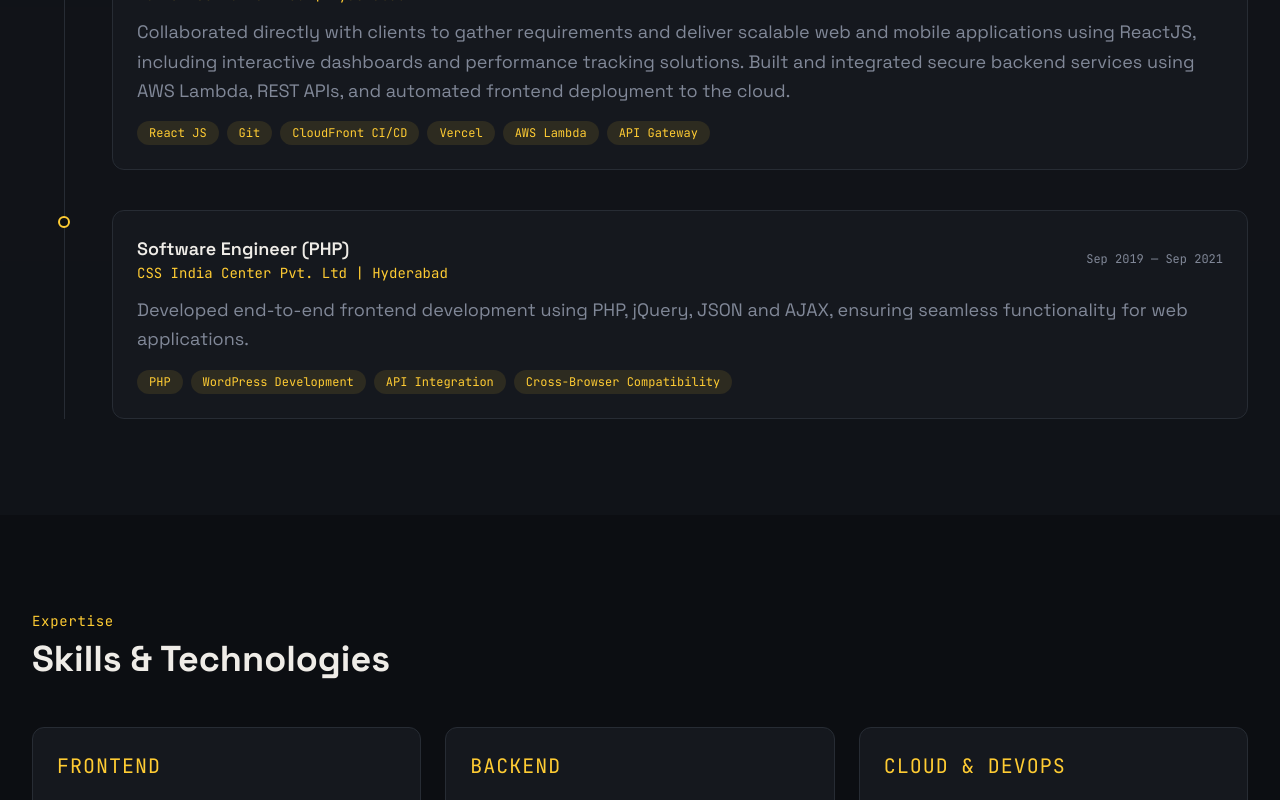
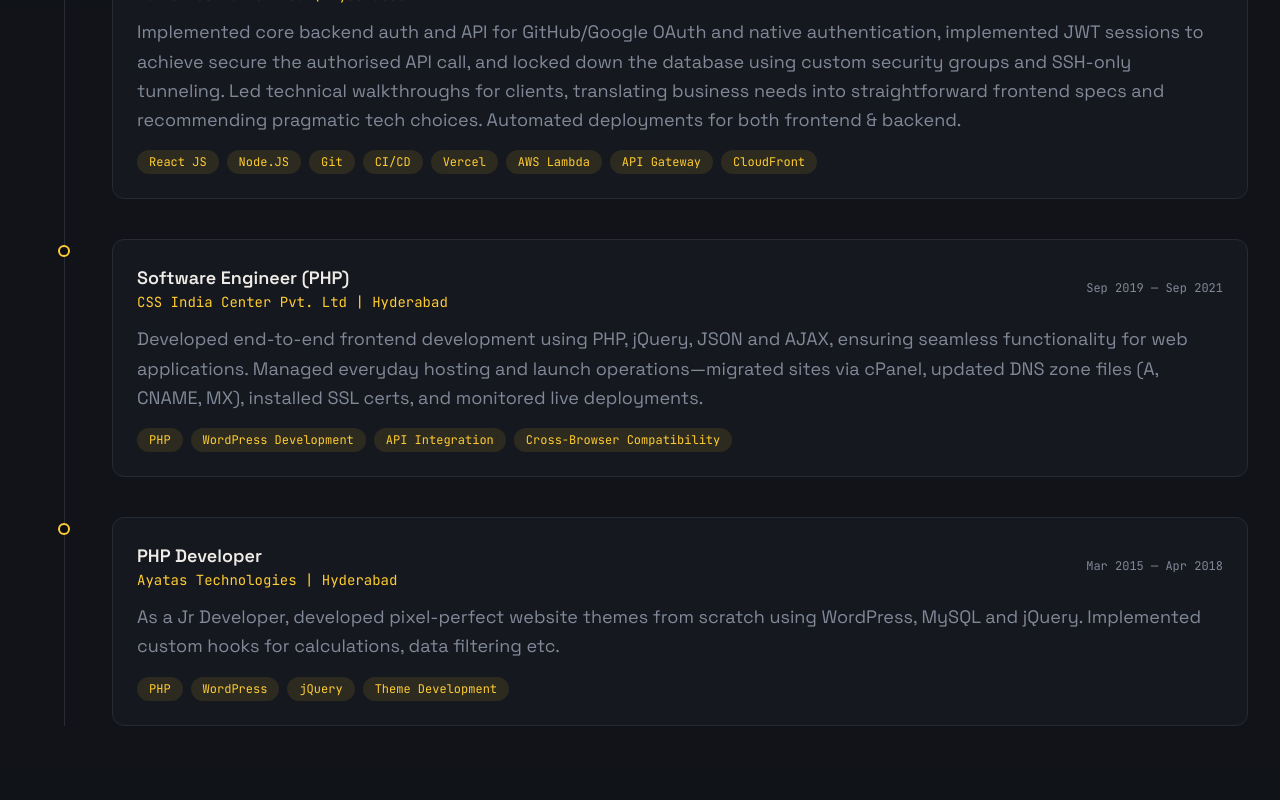
Before and after one commit to manohari1990/portfolio, a React (Vite) app: page / in a window 1280 px wide. Shown: the part 2280-3080 px from the top of the page. Built offline with nearby package versions, Linux system fonts and the light colour scheme.

Commit message:
added experience

```diff
--- a/src/components/ExperienceSection.tsx
+++ b/src/components/ExperienceSection.tsx
@@ -6,16 +6,24 @@ const experiences = [
     company: "Yotta TechPorts Inc. | Hyderabad",
     period: "Oct 2021 — Dec 2025",
     description:
-      "Collaborated directly with clients to gather requirements and deliver scalable web and mobile applications using ReactJS, including interactive dashboards and performance tracking solutions. Built and integrated secure backend services using AWS Lambda, REST APIs, and automated frontend deployment to the cloud.",
-    highlights: ["React JS", "Git", "CloudFront CI/CD", "Vercel", "AWS Lambda", "API Gateway"],
+      "Implemented core backend auth and API for GitHub/Google OAuth and native authentication, implemented JWT sessions to achieve secure the authorised API call, and locked down the database using custom security groups and SSH-only tunneling. Led technical walkthroughs for clients, translating business needs into straightforward frontend specs and recommending pragmatic tech choices. Automated deployments for both frontend & backend.",
+    highlights: ["React JS", "Node.JS", "Git", "CI/CD", "Vercel", "AWS Lambda", "API Gateway", "CloudFront"],
   },
   {
     role: "Software Engineer (PHP)",
     company: "CSS India Center Pvt. Ltd | Hyderabad",
     period: "Sep 2019 — Sep 2021",
     description:
-      "Developed end-to-end frontend development using PHP, jQuery, JSON and AJAX, ensuring seamless functionality for web applications.",
+      "Developed end-to-end frontend development using PHP, jQuery, JSON and AJAX, ensuring seamless functionality for web applications. Managed everyday hosting and launch operations—migrated sites via cPanel, updated DNS zone files (A, CNAME, MX), installed SSL certs, and monitored live deployments.",
     highlights: ["PHP", "WordPress Development", "API Integration", "Cross-Browser Compatibility"],
+  },
+  {
+    role: "PHP Developer",
+    company: "Ayatas Technologies | Hyderabad",
+    period: "Mar 2015 — Apr 2018",
+    description:
+      "As a Jr Developer, developed pixel-perfect website themes from scratch using WordPress, MySQL and jQuery. Implemented custom hooks for calculations, data filtering etc.",
+    highlights: ["PHP", "WordPress", "jQuery", "Theme Development"],
   },
 ];
 
```
